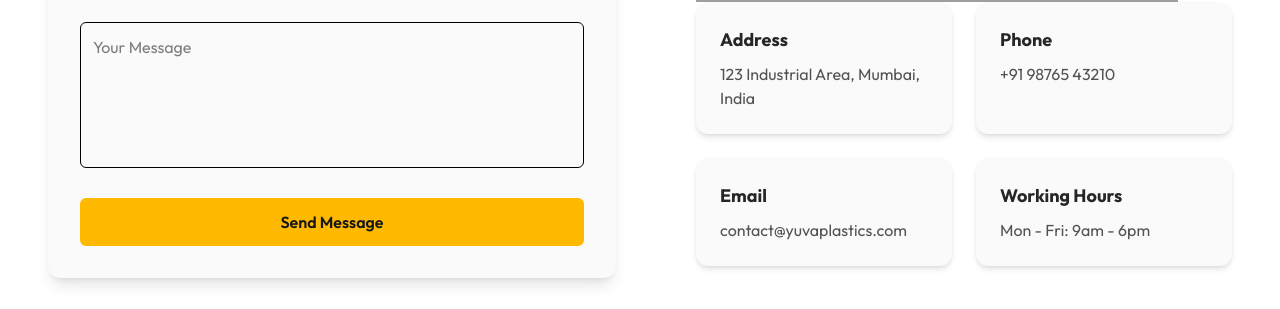
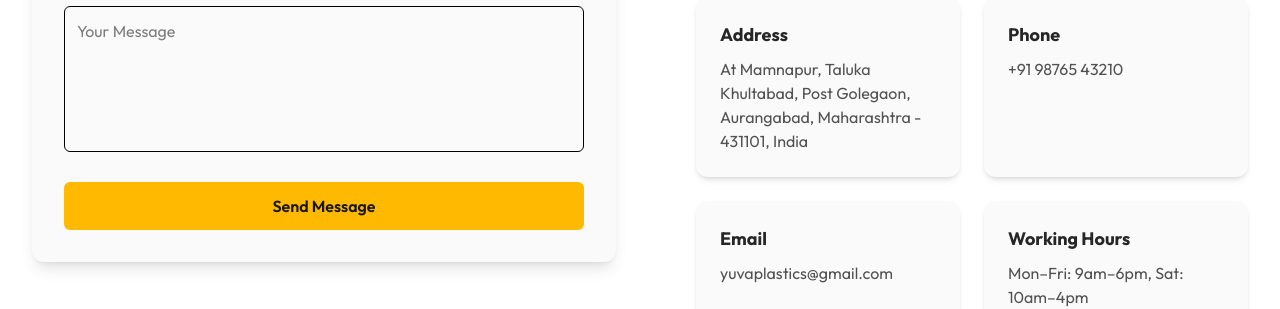
Before and after one commit to chaitanya039/Yuva-Frontend, a React (Vite) app: page / in a window 1280 px wide. Shown: the part 7360-7669 px from the top of the page. Built offline with nearby package versions, Linux system fonts and the light colour scheme; grey boxes are pictures that could not be loaded.

Commit message:
Designing Home Page!

```diff
--- a/src/containers/Contact.jsx
+++ b/src/containers/Contact.jsx
@@ -65,7 +65,7 @@ const Contact = () => {
           </p>
         </div>
 
-        <div className="grid p-4 mb-16 grid-cols-1 lg:grid-cols-2 gap-12 items-start">
+        <div className="grid mb-16 grid-cols-1 lg:grid-cols-2 gap-12 items-start">
           {/* Contact Form */}
           <div className="bg-neutral-50 rounded-xl shadow-lg p-8 transform transition-all duration-500 hover:shadow-xl contact-card">
             <h3 className="text-2xl font-bold mb-6 text-neutral-800">
@@ -125,8 +125,8 @@ const Contact = () => {
                   Address
                 </h4>
                 <p className="text-neutral-600">
-                  123 Industrial Area, Mumbai, India
-                </p>
+                At Mamnapur, Taluka Khultabad, Post Golegaon, Aurangabad,
+                Maharashtra - 431101, India                </p>
               </div>
               <div className="bg-neutral-50 rounded-xl p-6 shadow-md contact-info-card">
                 <h4 className="text-lg font-bold mb-2 text-neutral-800">
@@ -138,13 +138,13 @@ const Contact = () => {
                 <h4 className="text-lg font-bold mb-2 text-neutral-800">
                   Email
                 </h4>
-                <p className="text-neutral-600">contact@yuvaplastics.com</p>
+                <p className="text-neutral-600">yuvaplastics@gmail.com</p>
               </div>
               <div className="bg-neutral-50 rounded-xl p-6 shadow-md contact-info-card">
                 <h4 className="text-lg font-bold mb-2 text-neutral-800">
                   Working Hours
                 </h4>
-                <p className="text-neutral-600">Mon - Fri: 9am - 6pm</p>
+                <p className="text-neutral-600">Mon–Fri: 9am–6pm, Sat: 10am–4pm</p>
               </div>
             </div>
           </div>
```
